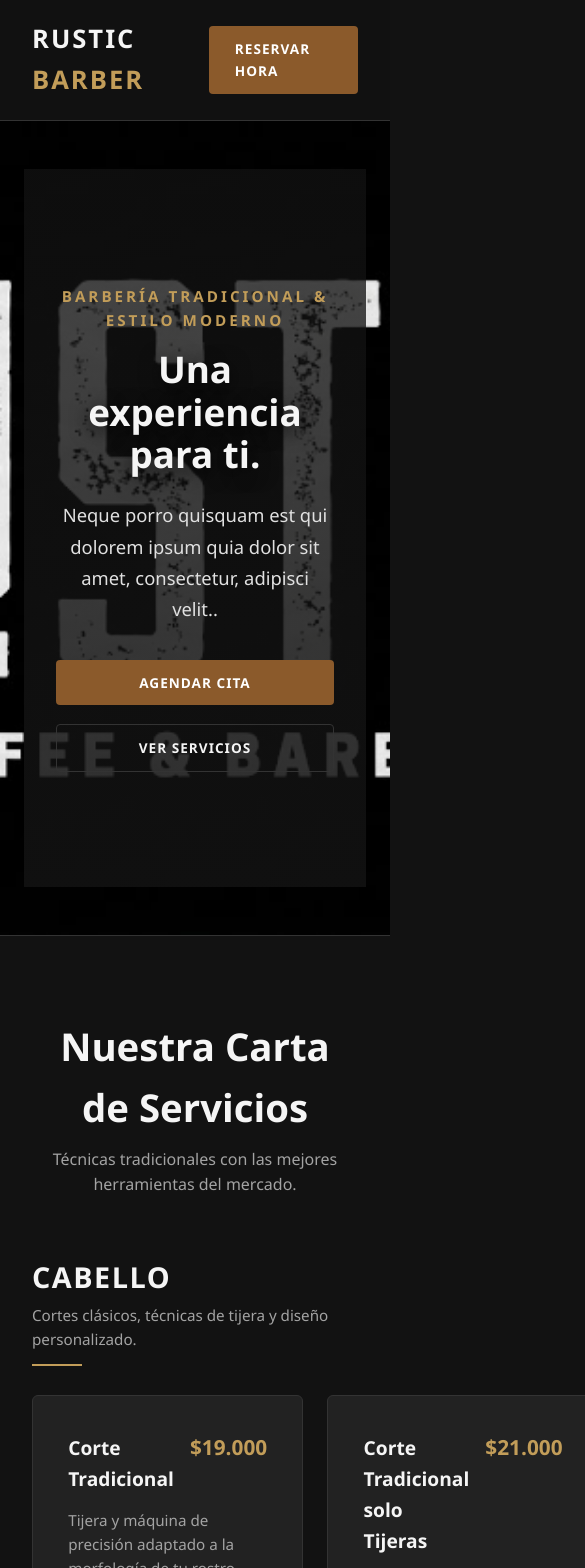
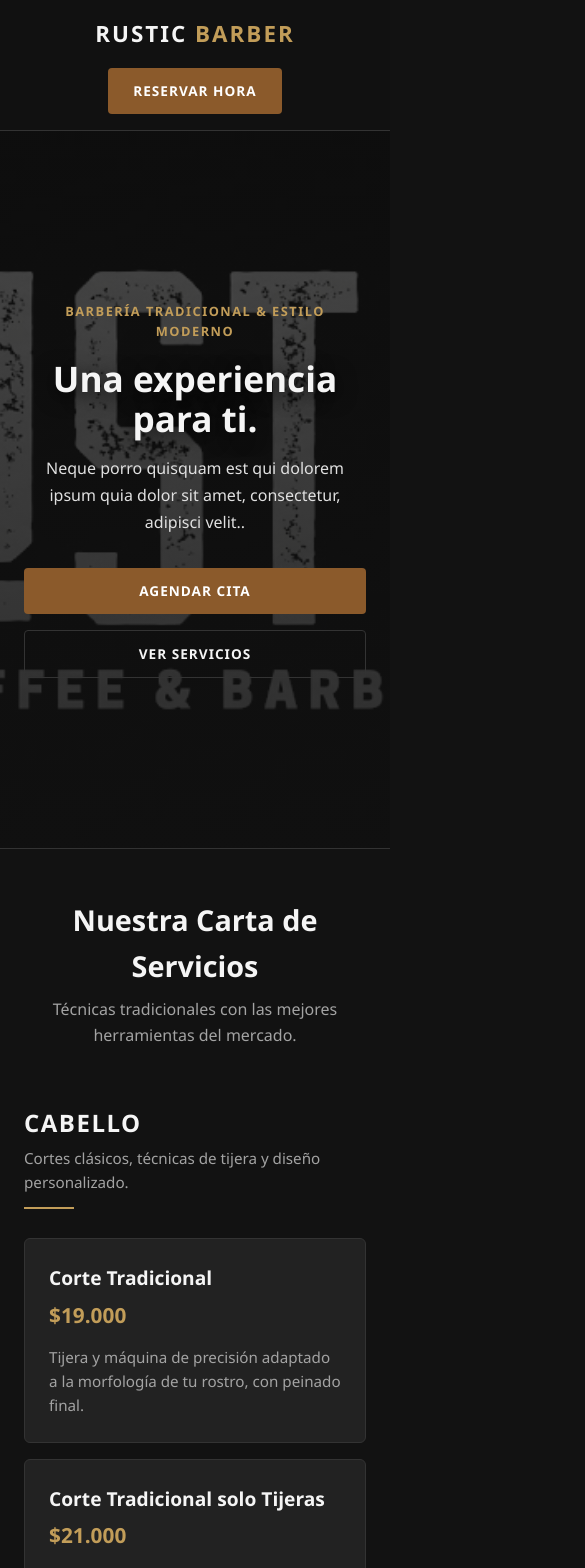
Before and after one commit to ceabruno/rustic-barber, a React (Vite) app: page / in a window 390 px wide. Shown: the top 1568 px of the page, 585 px wide, since content can reach past the window. Built offline with nearby package versions, Linux system fonts and the light colour scheme.

Commit message:
Streamline movil

```diff
--- a/src/App.css
+++ b/src/App.css
@@ -1,4 +1,6 @@
-/* Header & Navbar */
+/* =========================================
+   HEADER Y NAVEGACIÓN
+   ========================================= */
 .header {
   position: sticky;
   top: 0;
@@ -41,7 +43,9 @@
   color: var(--accent-gold);
 }
 
-/* Botones */
+/* =========================================
+   BOTONES
+   ========================================= */
 .btn {
   display: inline-block;
   padding: 0.75rem 1.6rem;
@@ -75,7 +79,9 @@
   color: var(--accent-gold);
 }
 
-/* Hero Section con Background */
+/* =========================================
+   SECCIÓN HERO (Fondo e inicio)
+   ========================================= */
 .hero {
   position: relative;
   background-position: center;
@@ -85,11 +91,9 @@
   display: flex;
   align-items: center;
   justify-content: center;
-  /* Borde sutil inferior para separar de los servicios */
   border-bottom: 1px solid var(--border-color);
 }
 
-/* Capa oscura semitransparente con tinte rústico */
 .hero-overlay {
   width: 100%;
   height: 100%;
@@ -143,24 +147,9 @@
   gap: 1.2rem;
 }
 
-/* Ajuste móvil */
-@media (max-width: 768px) {
-  .hero-title {
-    font-size: 2.3rem;
-  }
-
-  .hero-actions {
-    flex-direction: column;
-    width: 100%;
-  }
-
-  .hero-actions .btn {
-    width: 100%;
-    text-align: center;
-  }
-}
-
-/* Sección Servicios */
+/* =========================================
+   SECCIÓN SERVICIOS Y CATEGORÍAS
+   ========================================= */
 .section {
   padding: 5rem 2rem;
   max-width: 1200px;
@@ -183,101 +172,6 @@
   font-size: 1rem;
 }
 
-.services-grid {
-  display: grid;
-  grid-template-columns: repeat(2, 1fr);
-  gap: 1.5rem;
-}
-
-.service-card {
-  background-color: var(--bg-card);
-  border: 1px solid var(--border-color);
-  padding: 2.2rem;
-  border-radius: 6px;
-  transition: transform 0.2s ease, border-color 0.2s ease;
-}
-
-.service-card:hover {
-  transform: translateY(-4px);
-  border-color: var(--accent-brown);
-}
-
-.service-name {
-  font-size: 1.3rem;
-  margin-bottom: 0.5rem;
-}
-
-.service-price {
-  font-size: 1.4rem;
-  font-weight: 700;
-  color: var(--accent-gold);
-  margin-bottom: 1rem;
-}
-
-.service-desc {
-  color: var(--text-muted);
-  font-size: 0.95rem;
-}
-
-/* Sección Contacto / Ubicación */
-.info-section {
-  background-color: var(--bg-secondary);
-  border-top: 1px solid var(--border-color);
-  border-bottom: 1px solid var(--border-color);
-  padding: 4rem 2rem;
-  text-align: center;
-}
-
-.info-grid {
-  max-width: 900px;
-  margin: 2rem auto 0;
-  display: grid;
-  grid-template-columns: repeat(auto-fit, minmax(220px, 1fr));
-  gap: 2rem;
-}
-
-.info-item h4 {
-  color: var(--accent-gold);
-  margin-bottom: 0.5rem;
-  font-size: 1.1rem;
-}
-
-.info-item p {
-  color: var(--text-muted);
-  font-size: 0.95rem;
-}
-
-/* Footer */
-.footer {
-  padding: 2.5rem 2rem;
-  text-align: center;
-  color: var(--text-muted);
-  font-size: 0.9rem;
-  border-top: 1px solid var(--border-color);
-}
-
-/* Responsivo */
-@media (max-width: 768px) {
-  .hero {
-    flex-direction: column;
-    text-align: center;
-    padding: 3rem 1.5rem;
-  }
-
-  .hero-title {
-    font-size: 2.3rem;
-  }
-
-  .hero-actions {
-    justify-content: center;
-  }
-
-  .nav-links {
-    display: none;
-  }
-}
-
-/* Agrupador de categorías */
 .services-categories {
   display: flex;
   flex-direction: column;
@@ -316,7 +210,25 @@
   margin-top: 0.8rem;
 }
 
-/* Tarjeta de servicio mejorada */
+.services-grid {
+  display: grid;
+  grid-template-columns: repeat(2, 1fr);
+  gap: 1.5rem;
+}
+
+.service-card {
+  background-color: var(--bg-card);
+  border: 1px solid var(--border-color);
+  padding: 2.2rem;
+  border-radius: 6px;
+  transition: transform 0.2s ease, border-color 0.2s ease;
+}
+
+.service-card:hover {
+  transform: translateY(-4px);
+  border-color: var(--accent-brown);
+}
+
 .service-card-top {
   display: flex;
   justify-content: space-between;
@@ -325,15 +237,153 @@
   margin-bottom: 0.8rem;
 }
 
-.service-card-top .service-name {
+.service-name {
   font-size: 1.2rem;
   font-weight: 700;
   margin-bottom: 0;
 }
 
-.service-card-top .service-price {
+.service-price {
   font-size: 1.3rem;
   font-weight: 800;
   color: var(--accent-gold);
   white-space: nowrap;
 }
+
+.service-desc {
+  color: var(--text-muted);
+  font-size: 0.95rem;
+}
+
+/* =========================================
+   SECCIÓN INFORMACIÓN (Footer y Contacto)
+   ========================================= */
+.info-section {
+  background-color: var(--bg-secondary);
+  border-top: 1px solid var(--border-color);
+  border-bottom: 1px solid var(--border-color);
+  padding: 4rem 2rem;
+  text-align: center;
+}
+
+.info-grid {
+  max-width: 900px;
+  margin: 2rem auto 0;
+  display: grid;
+  grid-template-columns: repeat(auto-fit, minmax(220px, 1fr));
+  gap: 2rem;
+}
+
+.info-item h4 {
+  color: var(--accent-gold);
+  margin-bottom: 0.5rem;
+  font-size: 1.1rem;
+}
+
+.info-item p {
+  color: var(--text-muted);
+  font-size: 0.95rem;
+}
+
+.footer {
+  padding: 2.5rem 2rem;
+  text-align: center;
+  color: var(--text-muted);
+  font-size: 0.9rem;
+  border-top: 1px solid var(--border-color);
+}
+
+/* =========================================
+   OPTIMIZACIÓN MÓVIL (Media Queries)
+   ========================================= */
+@media (max-width: 768px) {
+  .header {
+    flex-direction: column;
+    padding: 1rem;
+    gap: 1rem;
+    text-align: center;
+  }
+
+  .nav-links {
+    flex-wrap: wrap;
+    justify-content: center;
+    gap: 1rem;
+  }
+
+  .hero-overlay {
+    padding: 3rem 1.5rem;
+  }
+
+  .hero-title {
+    font-size: 2.2rem;
+    margin-bottom: 1rem;
+  }
+
+  .hero-subtitle {
+    font-size: 0.8rem;
+    letter-spacing: 1.5px;
+  }
+
+  .hero-description {
+    font-size: 1rem;
+    margin-bottom: 2rem;
+  }
+
+  .hero-actions {
+    flex-direction: column;
+    width: 100%;
+    gap: 1rem;
+  }
+
+  .hero-actions .btn {
+    width: 100%;
+    text-align: center;
+  }
+
+  .section {
+    padding: 3rem 1.5rem;
+  }
+
+  .section-title {
+    font-size: 1.8rem;
+  }
+
+  .category-title {
+    font-size: 1.5rem;
+  }
+
+  /* Pasa las tarjetas a 1 sola columna */
+  .services-grid {
+    grid-template-columns: 1fr;
+    gap: 1rem;
+  }
+
+  .service-card {
+    padding: 1.5rem;
+  }
+
+  .service-card-top {
+    flex-direction: column;
+    align-items: flex-start;
+    gap: 0.3rem;
+  }
+
+  .info-section {
+    padding: 3rem 1.5rem;
+  }
+
+  .info-grid {
+    grid-template-columns: 1fr;
+    gap: 2rem;
+  }
+}
+
+@media (max-width: 480px) {
+  .logo {
+    font-size: 1.4rem;
+  }
+
+  .nav-links {
+    display: none;
+  }
+}
```
